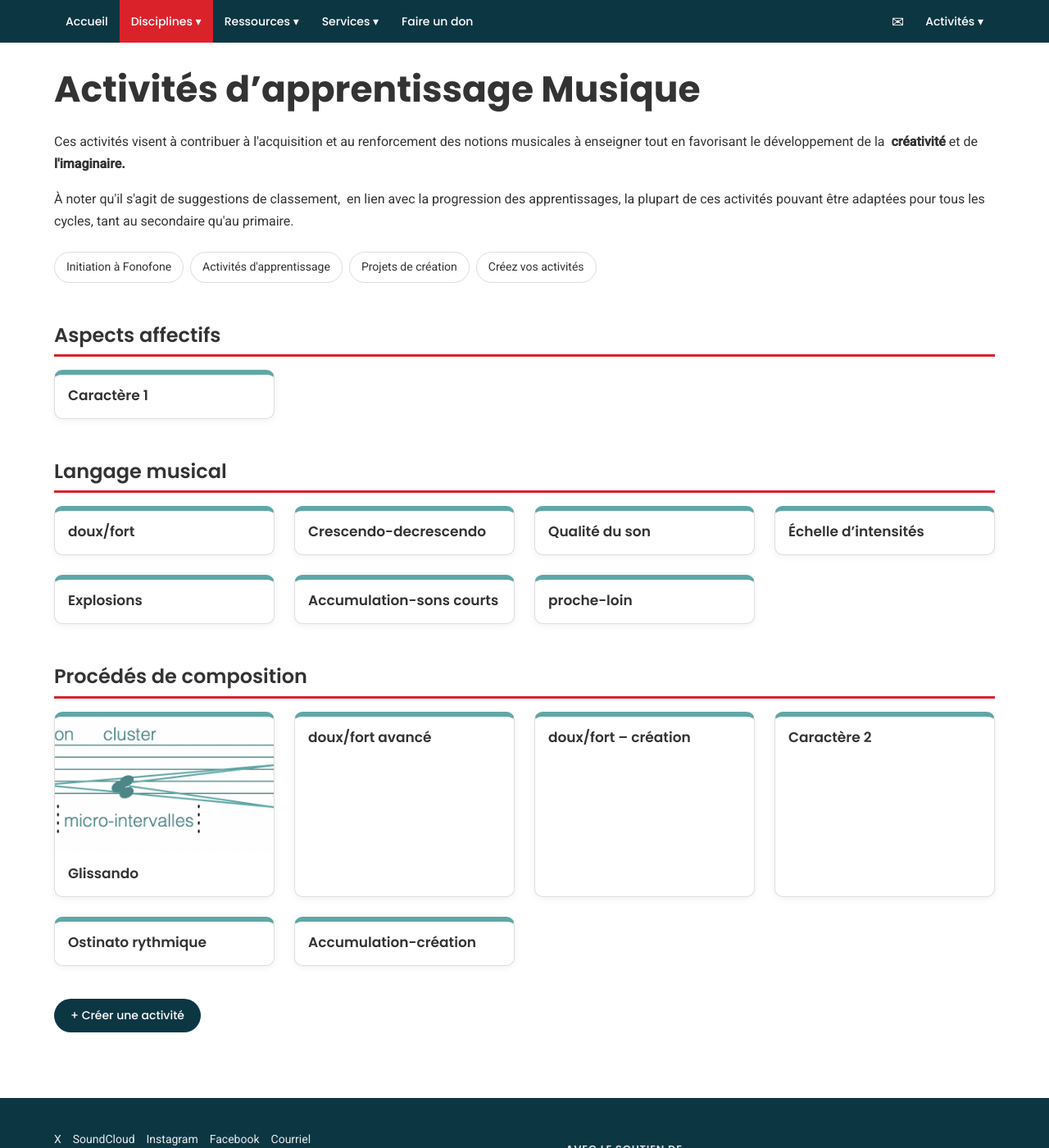
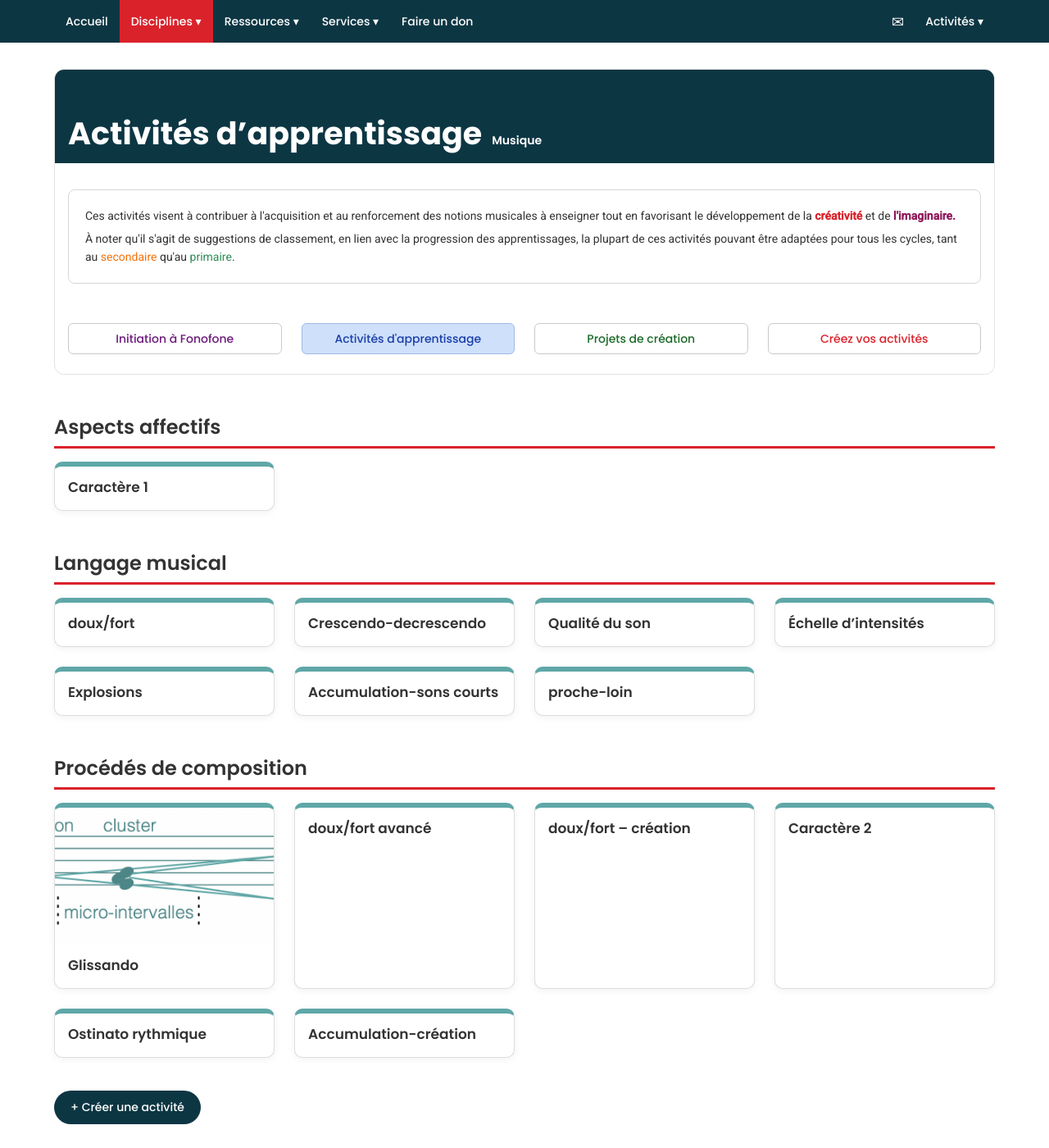
Before and after one commit to yves-fonofone/site-fonofone-revision, a Jekyll site: the page built from musique-web.html, in a window 1280 px wide and 1400 px high. Shown: the whole window at 82% size. Built offline with Jekyll 4.4.1, drawn with Linux system fonts in a browser that asks for light colours.

Commit message:
Musique fono-WEB : nouvel en-tête (bandeau, encadré d'intro, boutons)
Bandeau bleu foncé avec titre et sous-titre « Musique », encadré
d'introduction avec mots en couleur, et quatre boutons de navigation
de couleurs différentes, la page actuelle surlignée.

Co-Authored-By: Claude Opus 5.5 <noreply@anthropic.com>

```diff
--- a/musique-web.html
+++ b/musique-web.html
@@ -7,13 +7,21 @@ rubriques:
 - Langage musical
 - Procédés de composition
 ---
-<h1>Activités d’apprentissage Musique</h1>
- <p>Ces activités visent à contribuer à l'acquisition et au renforcement des notions musicales à enseigner tout en favorisant le développement de la&nbsp; <strong>créativité </strong>et de <strong>l'imaginaire.</strong></p>
-<p>À noter qu'il s'agit de suggestions de classement,&nbsp; en lien avec la progression des apprentissages, la plupart de ces activités pouvant être adaptées pour tous les cycles, tant au&nbsp;secondaire&nbsp;qu'au&nbsp;primaire.</p>
-<p class="sous-nav">
-<a href="https://fonofone.org/musique/en-ligne-jeux-dinitiation/" target="_blank" rel="noopener">Initiation à Fonofone</a>
-<a href="musique-web.html">Activités d'apprentissage</a>
-<a href="https://fonofone.org/musique/en-ligne-projets-creation/" target="_blank" rel="noopener">Projets de création</a>
-<a href="creer-une-activite.html">Créez vos activités</a>
-</p>
+<section class="entete" aria-labelledby="titre-page">
+  <div class="entete__bandeau">
+    <h1 id="titre-page">Activités d’apprentissage <small>Musique</small></h1>
+  </div>
+  <div class="entete__corps">
+    <div class="entete__intro">
+      <p>Ces activités visent à contribuer à l'acquisition et au renforcement des notions musicales à enseigner tout en favorisant le développement de la <strong class="c-creativite">créativité</strong> et de <strong class="c-imaginaire">l'imaginaire.</strong></p>
+      <p>À noter qu'il s'agit de suggestions de classement, en lien avec la progression des apprentissages, la plupart de ces activités pouvant être adaptées pour tous les cycles, tant au <span class="c-secondaire">secondaire</span> qu'au <span class="c-primaire">primaire</span>.</p>
+    </div>
+    <nav class="sous-nav" aria-label="Sections Musique">
+      <a class="sn-initiation" href="https://fonofone.org/musique/en-ligne-jeux-dinitiation/" target="_blank" rel="noopener">Initiation à Fonofone</a>
+      <a class="sn-activites" href="musique-web.html" aria-current="page">Activités d'apprentissage</a>
+      <a class="sn-projets" href="https://fonofone.org/musique/en-ligne-projets-creation/" target="_blank" rel="noopener">Projets de création</a>
+      <a class="sn-creer" href="creer-une-activite.html">Créez vos activités</a>
+    </nav>
+  </div>
+</section>
 {% include tuiles.html %}
--- a/style.css
+++ b/style.css
@@ -246,3 +246,29 @@ a.disc:hover, .disc--music a:hover { transform: translateY(-3px); box-shadow: 0
 .fiche__qr { width: 120px; height: 120px; flex: none; }
 .fiche__retour { margin-top: 48px; }
 .fiche__retour a { color: var(--arts); }
+
+/* --- En-tête de section (Activités d'apprentissage) --- */
+.entete { border-radius: 12px; overflow: hidden; border: 1px solid #e3e3e3; background: #fff; margin-bottom: 40px; }
+.entete__bandeau { background: var(--navy, #0d3643); color: #fff; padding: 56px 16px 14px; }
+.entete__bandeau h1 { margin: 0; color: #fff; font: 700 clamp(26px, 4vw, 38px)/1.15 Poppins, sans-serif; }
+.entete__bandeau h1 small { font-size: 14px; font-weight: 600; margin-left: 4px; white-space: nowrap; }
+.entete__corps { padding: 32px 16px 24px; }
+.entete__intro { border: 1px solid #d6d6d6; border-radius: 8px; padding: 14px 20px; font-size: 14px; line-height: 1.6; }
+.entete__intro p { margin: 6px 0; }
+.entete__intro .c-creativite { color: var(--red, #da222b); font-weight: 700; }
+.entete__intro .c-imaginaire { color: #8e1a5a; font-weight: 700; }
+.entete__intro .c-secondaire { color: var(--drama, #f47109); }
+.entete__intro .c-primaire { color: #2e8b57; }
+.prose .sous-nav { display: grid; grid-template-columns: repeat(4, 1fr); gap: 16px 24px; margin: 48px 0 0; }
+.prose .sous-nav a { display: flex; align-items: center; justify-content: center; text-align: center;
+  min-height: 38px; padding: 6px 12px; border: 1px solid #c9c9c9; border-radius: 6px; background: #fff;
+  font: 500 14px/1.3 Poppins, sans-serif; text-decoration: none; transition: background .15s, border-color .15s; }
+.prose .sous-nav a::before { content: none; }
+.prose .sous-nav .sn-initiation { color: #6d1b7b !important; }
+.prose .sous-nav .sn-activites  { color: #1a3fa8 !important; }
+.prose .sous-nav .sn-projets    { color: #1d6b2a !important; }
+.prose .sous-nav .sn-creer      { color: var(--red, #da222b) !important; }
+.prose .sous-nav a:hover { border-color: currentColor; background: #f6f8fb; }
+.prose .sous-nav a[aria-current="page"] { background: #cfe0fb; border-color: #9fb9e6; }
+@media (max-width: 700px) { .prose .sous-nav { grid-template-columns: repeat(2, 1fr); gap: 12px; } }
+@media (max-width: 380px) { .prose .sous-nav { grid-template-columns: 1fr; } }
```
